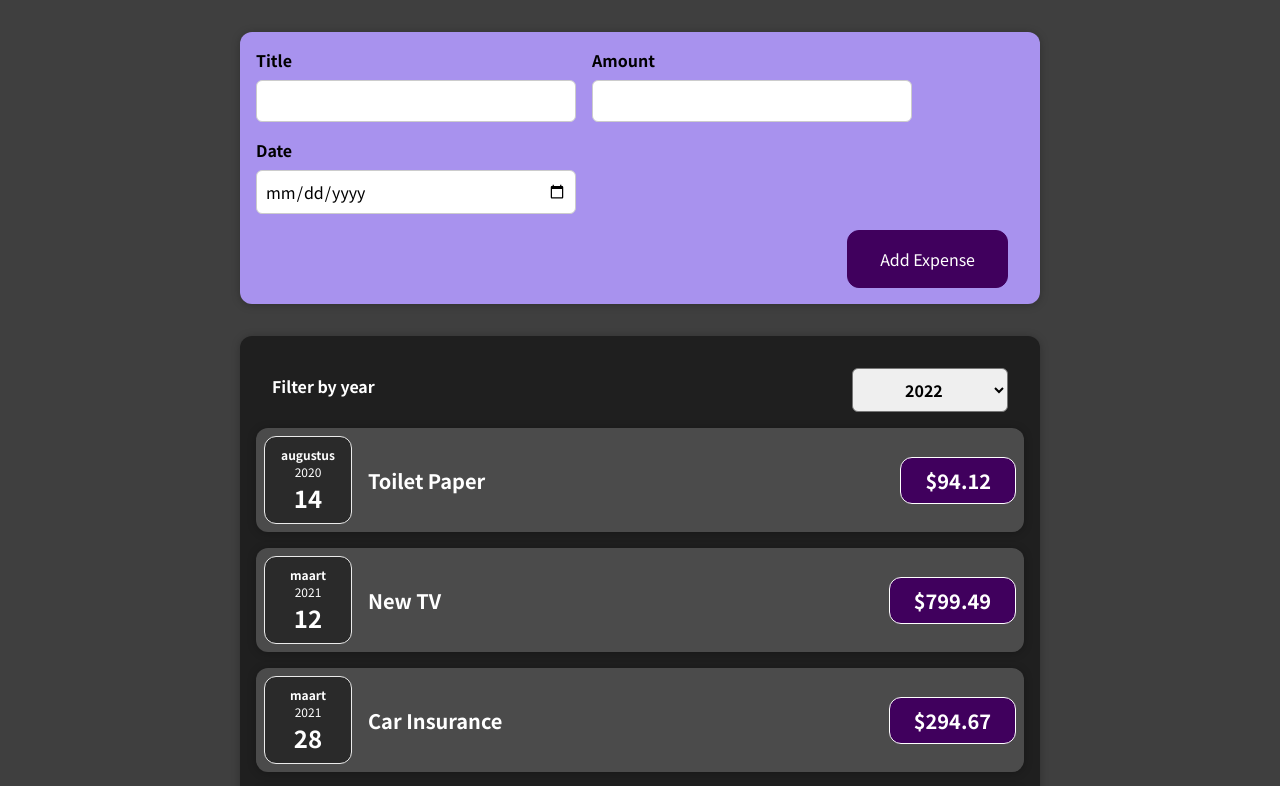
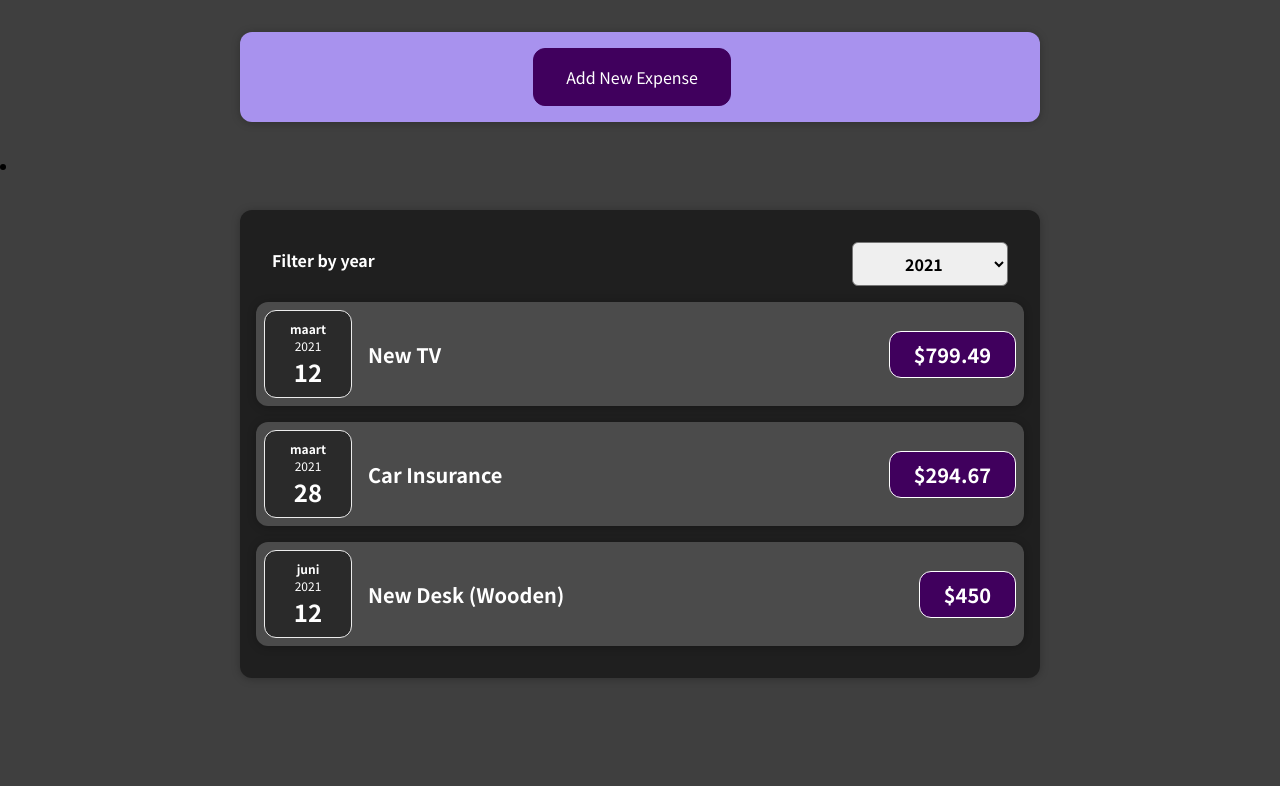
Before and after one commit to JarretHoving97/React-Course, a React (Create React App) app in the folder react-complete-guide/: page / in a window 1280 px wide. Shown: the top 786 px of the page. Built offline with nearby package versions, Linux system fonts and the light colour scheme.

Commit message:
added finished assignment 4: Time to Practice: Conditional content

```diff
--- a/react-complete-guide/src/App.js
+++ b/react-complete-guide/src/App.js
@@ -1,10 +1,9 @@
-import React from "react";
+import React, { useState } from "react";
 
 import NewExpense from "./components/NewExpense/NewExpense";
 import Expenses from "./components/Expenses/Expenses";
 
-const App = () => {
-  const expenses = [
+const DUMMY_EXPENSES = [
   {
     id: "e1",
     title: "Toilet Paper",
@@ -26,10 +25,23 @@
   },
 ];
 
+const App = () => {
+  const [expenses, setExpenses] = useState(DUMMY_EXPENSES);
+
   const addExpenseHandler = (expense) => {
-    console.log("in App.js");
-    console.log(expense);
+    setExpenses((prevExpenses) => {
+      return [expense, ...prevExpenses];
+    });
   };
+
+  // const filterByyear = (year) => {
+  //   const expensesResult = () => {
+  //     return DUMMY_EXPENSES.filter((expense) => {
+  //       return expense.date.getFullYear() === year;
+  //     });
+  //   };
+  //   setExpenses(expensesResult);
+  // };
 
   return (
     <div>
--- a/react-complete-guide/src/components/Expenses/Expenses.js
+++ b/react-complete-guide/src/components/Expenses/Expenses.js
@@ -2,43 +2,35 @@
 
 import "./Expenses.css";
 import Card from "../UI/Card";
-import ExpenseItem from "./ExpenseItem";
+import ExpensesList from "./ExpensesList";
 import ExpenseFilters from "../ExpensesFilter/ExpensesFilter";
 
 const Expenses = (props) => {
-  const [year, setYear] = useState("");
+  const [year, setYear] = useState("2021");
 
   const saveSelectedYearHandler = (enteredYear) => {
-    console.log("Fromt parent");
     setYear(enteredYear);
-    console.log(enteredYear);
+
+    // props.onSelectedYear(enteredYear);
   };
+
+  const filteredExpenses = props.items.filter((expense) => {
+    return expense.date.getFullYear().toString() === year;
+  });
+
+  //setup the content if there is any found by the filter
 
   return (
     <div>
-      <Card className="expenses">
-        <ExpenseFilters selected={year} onSaveYear={saveSelectedYearHandler} />
-        <ExpenseItem
-          date={props.items[0].date}
-          title={props.items[0].title}
-          amount={props.items[0].amount}
-        />
-        <ExpenseItem
-          date={props.items[1].date}
-          title={props.items[1].title}
-          amount={props.items[1].amount}
-        />
-        <ExpenseItem
-          date={props.items[2].date}
-          title={props.items[2].title}
-          amount={props.items[2].amount}
-        />
-        <ExpenseItem
-          date={props.items[3].date}
-          title={props.items[3].title}
-          amount={props.items[3].amount}
-        />
-      </Card>
+      <li>
+        <Card className="expenses">
+          <ExpenseFilters
+            selected={year}
+            onSaveYear={saveSelectedYearHandler}
+          />
+          <ExpensesList items={filteredExpenses} />
+        </Card>
+      </li>
     </div>
   );
 };
--- /dev/null
+++ b/react-complete-guide/src/components/Expenses/ExpensesList.css
@@ -0,0 +1,9 @@
+.expenses-list {
+  list-style: none;
+  padding: 0;
+}
+
+.expenses-list__fallback {
+  color: white;
+  text-align: center;
+}
--- /dev/null
+++ b/react-complete-guide/src/components/Expenses/ExpensesList.js
@@ -0,0 +1,26 @@
+import React from "react";
+
+import "./ExpensesList.css";
+
+import ExpenseItem from "./ExpenseItem";
+
+const ExpensesList = (props) => {
+  if (props.items.length === 0) {
+    return <h2 className="expenses-list__fallback">Found no expenses.</h2>;
+  }
+
+  return (
+    <ul className="expenses-list">
+      {props.items.map((expense) => (
+        <ExpenseItem
+          key={expense.id}
+          title={expense.title}
+          amount={expense.amount}
+          date={expense.date}
+        />
+      ))}
+    </ul>
+  );
+};
+
+export default ExpensesList;
--- a/react-complete-guide/src/components/ExpensesFilter/ExpensesFilter.js
+++ b/react-complete-guide/src/components/ExpensesFilter/ExpensesFilter.js
@@ -3,11 +3,10 @@
 import "./ExpensesFilter.css";
 
 const ExpensesFilter = (props) => {
-  const [enteredYear, setEnteredYear] = useState("");
+  const [enteredYear, setEnteredYear] = useState(props.selected);
 
   const yearSelectionHandler = (event) => {
     setEnteredYear(event.target.value);
-
     const selectedYear = event.target.value;
     props.onSaveYear(selectedYear);
   };
--- a/react-complete-guide/src/components/NewExpense/ExpenseForm.js
+++ b/react-complete-guide/src/components/NewExpense/ExpenseForm.js
@@ -6,45 +6,16 @@
   const [enteredAmount, setEnteredAmount] = useState("");
   const [enteredDate, setEnteredDate] = useState("");
 
-  //   const [userInput, setUserInput] = useState({
-  //     enteredTitle: "",
-  //     enteredAmount: "",
-  //     enteredDate: "",
-  //   });
-
   const titleChangeHandler = (event) => {
     setEnteredTitle(event.target.value);
-
-    // setUserInput((prevState) => {
-    //   return { ...prevState, enteredTitle: event.target.value };
-    // });
-    // console.log(event.target.value);
   };
 
   const amountChangeHandler = (event) => {
     setEnteredAmount(event.target.value);
-    // setUserInput({
-    //   ...userInput,
-    //   enteredAmount: event.target.value,
-    // });
-
-    // setUserInput((prevState) => {
-    //   return { ...prevState, enteredAmount: event.target.value };
-    // });
-    // console.log(event.target.value);
   };
 
   const dateChangeHandler = (event) => {
     setEnteredDate(event.target.value);
-    // setUserInput({
-    //   ...userInput,
-    //   enteredDate: event.target.value,
-    // });
-
-    // setUserInput((prevState) => {
-    //   return { ...prevState, enteredDate: event.target.value };
-    // });
-    // console.log(event.target.value);
   };
 
   const submitHandler = (event) => {
@@ -60,7 +31,21 @@
     setEnteredTitle("");
     setEnteredDate("");
     setEnteredAmount("");
+    props.onCancel();
   };
+
+  const cancelHandler = () => {
+    props.onCancel();
+  };
+
+  // if (isInserting === false) {
+  //   return (
+  //     <div className="new-expense__controls">
+  //       <div className="new-expense__actions"></div>
+  //       <button onClick={viewStateHandler}>Add New Expense</button>
+  //     </div>
+  //   );
+  // }
 
   return (
     <form onSubmit={submitHandler}>
@@ -95,6 +80,9 @@
         </div>
       </div>
       <div className="new-expense__actions">
+        <button type="button" onClick={cancelHandler}>
+          Cancel
+        </button>
         <button type="submit">Add Expense</button>
       </div>
     </form>
--- a/react-complete-guide/src/components/NewExpense/NewExpense.js
+++ b/react-complete-guide/src/components/NewExpense/NewExpense.js
@@ -1,20 +1,40 @@
-import React from "react";
+import React, { useState } from "react";
 import ExpenseForm from "./ExpenseForm";
 import "./NewExpense.css";
 
 const NewExpense = (props) => {
+  const [isEditing, setIsEditing] = useState(false);
+
   const saveExpenseDataHandler = (enteredExpenseData) => {
     const expenseData = {
       ...enteredExpenseData,
       id: Math.random().toString(),
     };
+    props.onAddExpense(expenseData);
+    setIsEditing(false);
+  };
 
-    props.onAddExpense(expenseData);
+  const startEditingHandler = () => {
+    setIsEditing(true);
+  };
+
+  const stopEditingHandler = () => {
+    setIsEditing(false);
   };
 
   return (
     <div className="new-expense">
-      <ExpenseForm onSaveExpenseData={saveExpenseDataHandler} />
+      {!isEditing && (
+        <button type="button" onClick={startEditingHandler}>
+          Add New Expense
+        </button>
+      )}
+      {isEditing && (
+        <ExpenseForm
+          onSaveExpenseData={saveExpenseDataHandler}
+          onCancel={stopEditingHandler}
+        />
+      )}
     </div>
   );
 };
```
Also changed, not shown: 1 other file (tests, documents, lock files or other folders). Lines whose indentation alone changed are shown as unchanged.
